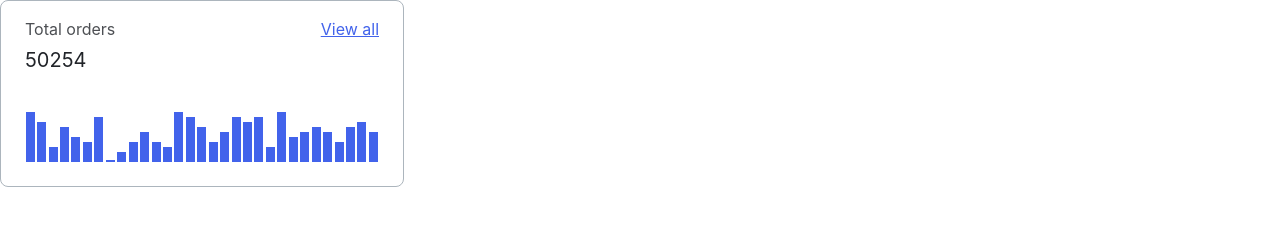
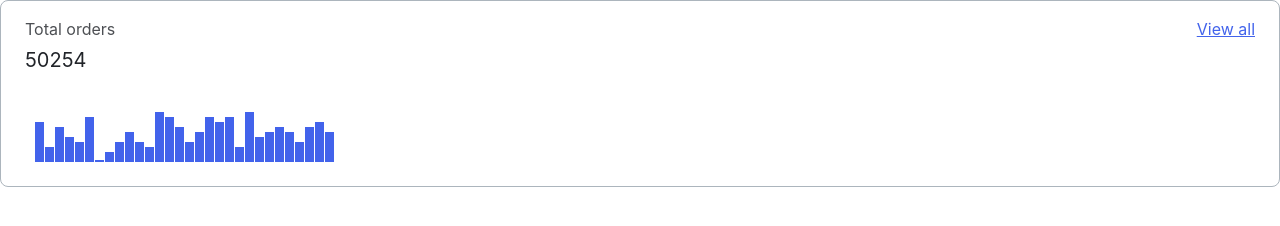
Before and after one commit to js-tasks-ru/htmlcss-20230227_evgeniy-gartsev, a website: page 04-lection2/01-histogram/index.html in a window 1280 px wide. Drawn offline with Linux system fonts and the light colour scheme.

Commit message:
Review 1

```diff
--- a/04-lection2/01-histogram/histogram.css
+++ b/04-lection2/01-histogram/histogram.css
@@ -2,7 +2,6 @@
   background: var(--white);
   border: 1px solid var(--gray-3);
   border-radius: 8px;
-  width: 354px;
   padding: 16px 24px 24px 24px;
 }
 
@@ -29,7 +28,6 @@
   font-weight: 400;
   font-size: 16px;
   line-height: 24px;
-  text-align: right;
   color: var(--primary);
 }
 
@@ -45,14 +43,12 @@
 .histogram__chart {
   height: 50px;
   display: flex;
-  justify-content: space-around;
   align-items: end;
   column-gap: 1px;
-  padding-top: 39px;
+  margin-top: 39px;
 }
 
 .histogram__chart-block {
   background-color: var(--primary);
-  width: 9px;
-  height: 100%;
+  flex-basis: 9px;
 }
```
